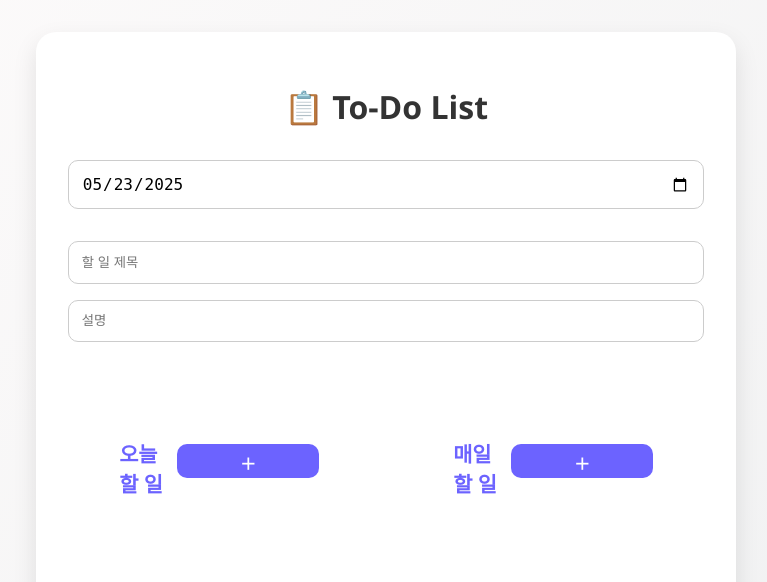
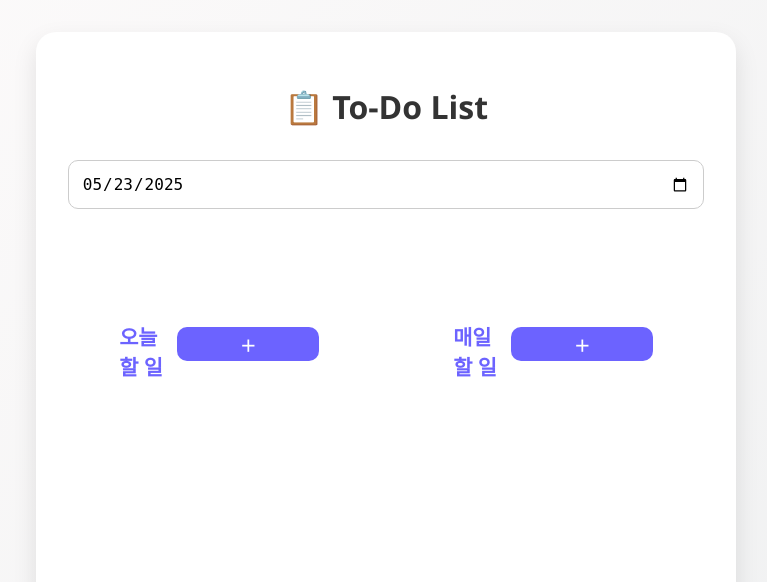
Before and after one commit to aidenq/FastApi_Todos_kgh, a FastAPI app: page / in a window 1280 px wide. Shown: the top 582 px of the page, without its empty margins (254-1021 px from the left). Run offline with FastAPI, Linux system fonts and the light colour scheme; data that the repository does not hold is empty.

Commit message:
html 수정

```diff
--- a/fastapi-app/main.py
+++ b/fastapi-app/main.py
@@ -4,14 +4,14 @@ import json
 from fastapi.responses import HTMLResponse
 from datetime import datetime, timedelta, date
 from typing import List
-from prometheus_fastapi_instrumentator import Instrumentator
+#from prometheus_fastapi_instrumentator import Instrumentator
 
 app = FastAPI()
 
 TODO_FILE = "todo.json"
 
 # Prometheus 메트릭스 엔드포인트 (/metrics)
-Instrumentator().instrument(app).expose(app, endpoint="/metrics")
+#Instrumentator().instrument(app).expose(app, endpoint="/metrics")
 
 # TodoItem 모델에 날짜 추가
 class TodoItem(BaseModel):
--- a/fastapi-app/templates/index.html
+++ b/fastapi-app/templates/index.html
@@ -216,10 +216,6 @@
         <input type="date" id="todo-date" onchange="fetchTodosByDate()" />
 
         <div id="todo-form">
-            <input type="text" id="todo-title" placeholder="할 일 제목" />
-            <input type="text" id="todo-desc" placeholder="설명" />
-
-            <!-- 입력창(제목·설명·날짜)은 그대로 두고, 리스트 영역만 새로 묶습니다. -->
             <div class="grid">
             <!-- 오늘 -->
             <section id="today-sector" class="sector">
```
